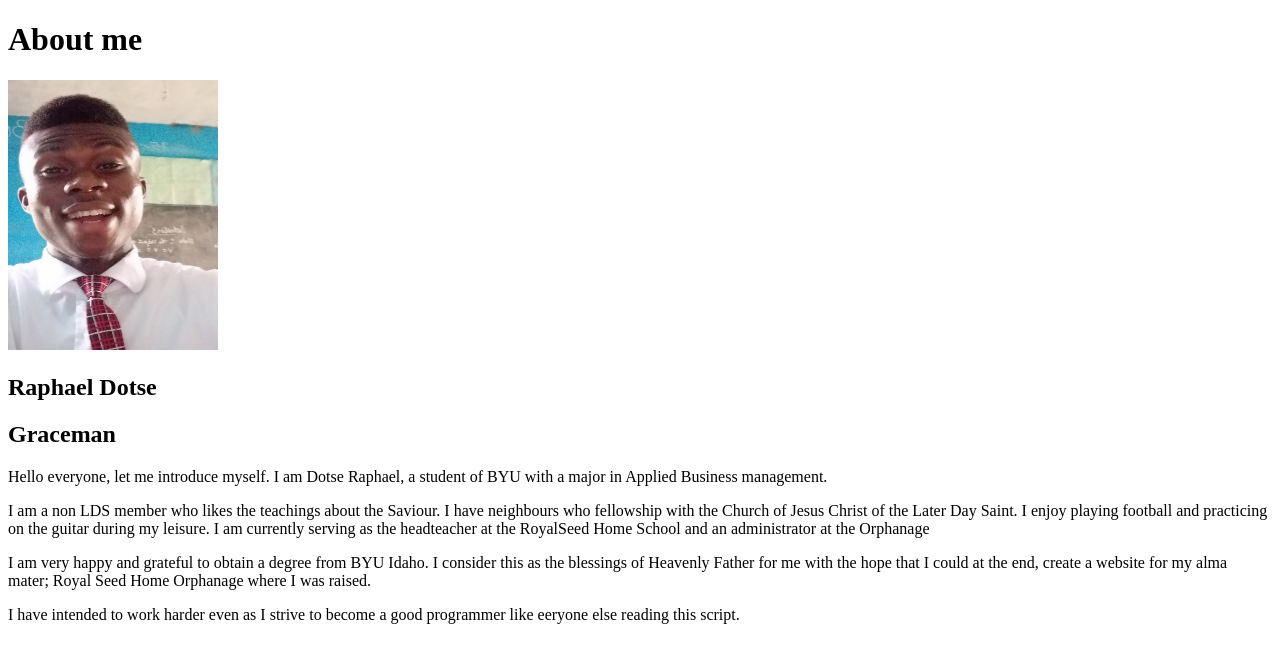
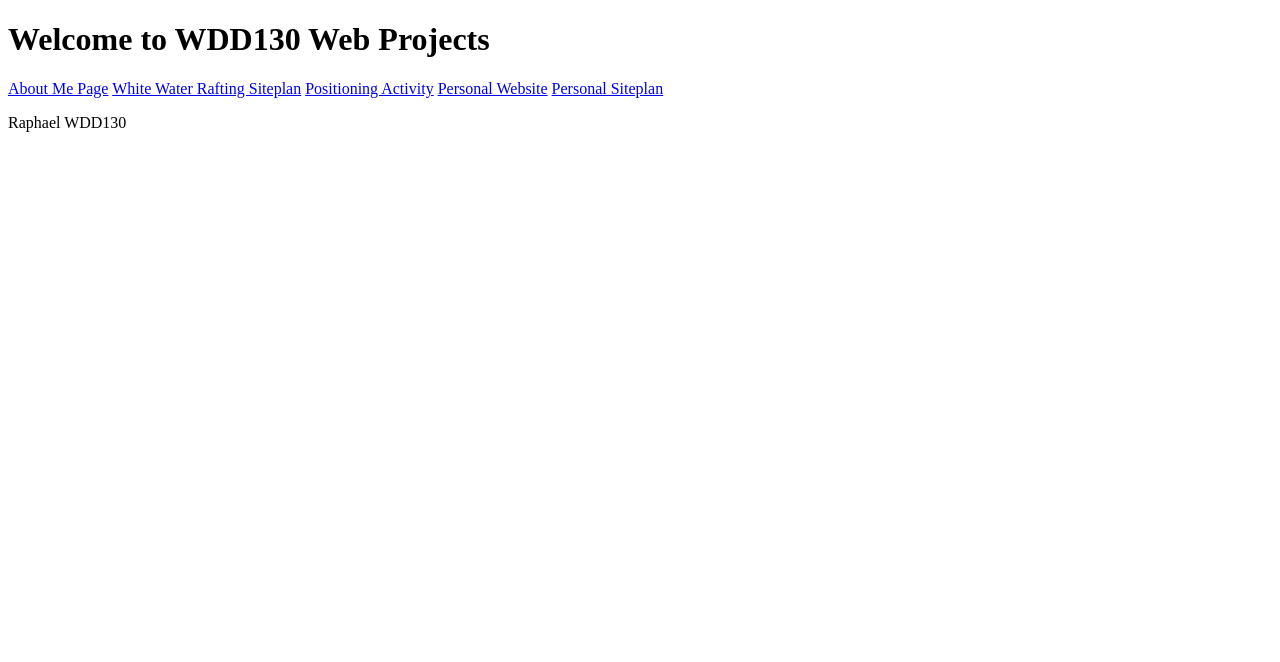
Before and after one commit to nuturethemyoungwell/WDD130, a plain HTML site: page index.html in a window 1280 px wide. Drawn offline with Linux system fonts and the light colour scheme.

Commit message:
good commit message

```diff
--- a/index.html
+++ b/index.html
@@ -4,16 +4,17 @@
     <meta charset="UTF-8">
     <meta http-equiv="X-UA-Compatible" content="IE=edge">
     <meta name="viewport" content="width=device-width, initial-scale=1.0">
-    <title>All Bout Me</title>
+    <title>WDD130 Home Page</title>
 </head>
 <body>
-    <h1>About me</h1>
-    <img alt="image of me?" src="images/my pic.jpg" width="210" height="270">
-    <h2>Raphael Dotse</h2>
-    <h2>Graceman</h2>
-    <p>Hello everyone, let me introduce myself. I am Dotse Raphael, a student of BYU with a major in Applied Business management.</p>
-    <p>I am a non LDS member who likes the teachings about the Saviour. I have neighbours who fellowship with the Church of Jesus Christ of the Later Day Saint. I enjoy playing football and practicing on the guitar during my leisure. I am currently serving as the headteacher at the RoyalSeed Home School and an administrator at the Orphanage</p>
-    <p>I am very happy and grateful to obtain a degree from BYU Idaho. I consider this as the blessings of Heavenly Father for me with the hope that I could at the end, create a website for my alma mater; Royal Seed Home Orphanage where I was raised.</p>
-    <p>I have intended to work harder even as I strive to become a good programmer like eeryone else reading this script.</p>
+    <h1>Welcome to WDD130 Web Projects</h1>
+    <nav>
+        <a href="aboutme/index.html">About Me Page</a>
+        <a href="wrr/site-plan-rafting.html">White Water Rafting Siteplan</a>
+        <a href="positioning.html">Positioning Activity</a>
+        <a href="#">Personal Website</a>
+        <a href="#">Personal Siteplan</a>
+    </nav>
+    <p>Raphael WDD130</p>
 </body>
 </html>
```
Also changed, not shown: Aboutme/index.html (added, +19 -0 lines), Aboutme/images/my pic.jpg (renamed from images/my pic.jpg), Aboutme/style.css (added).
